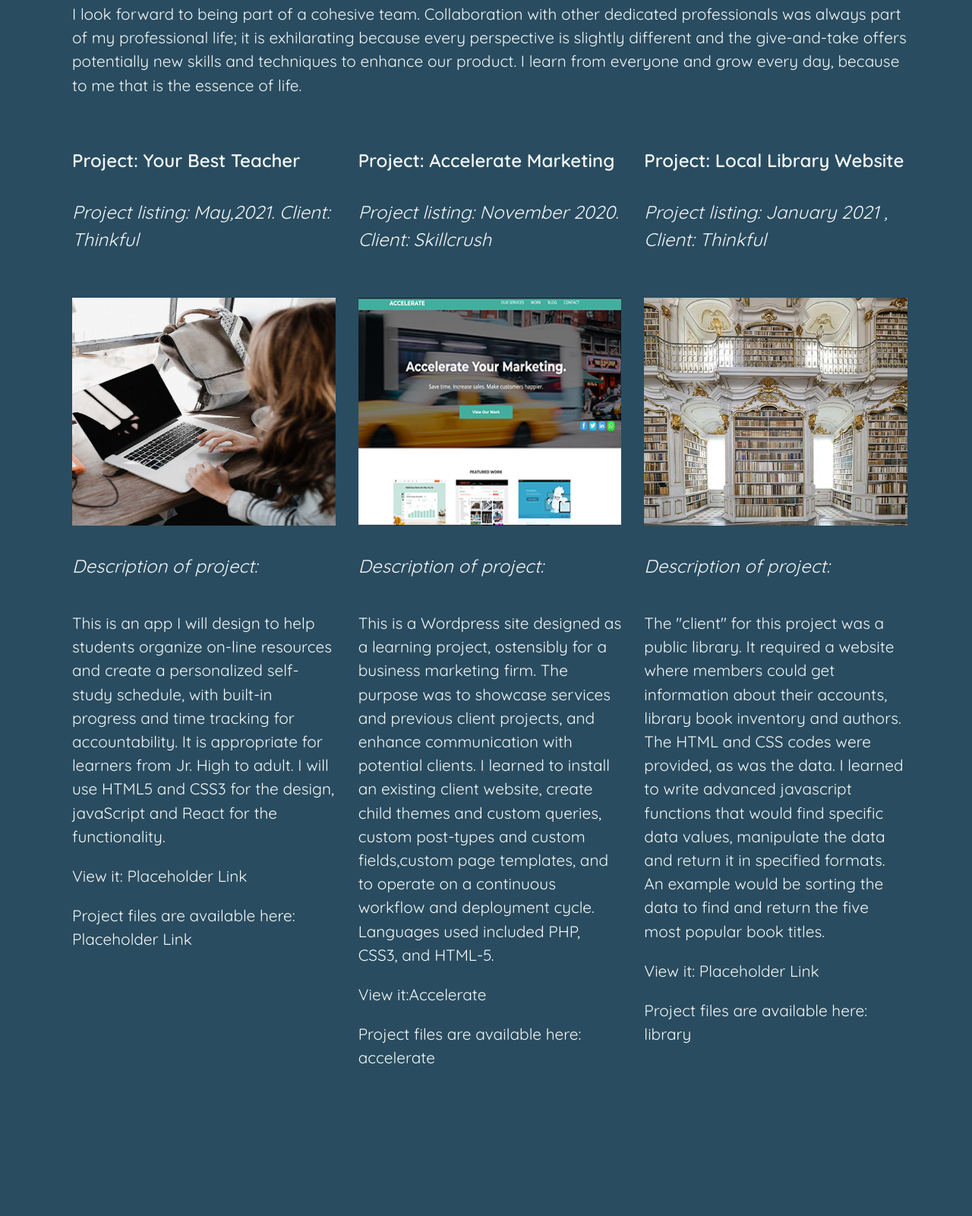
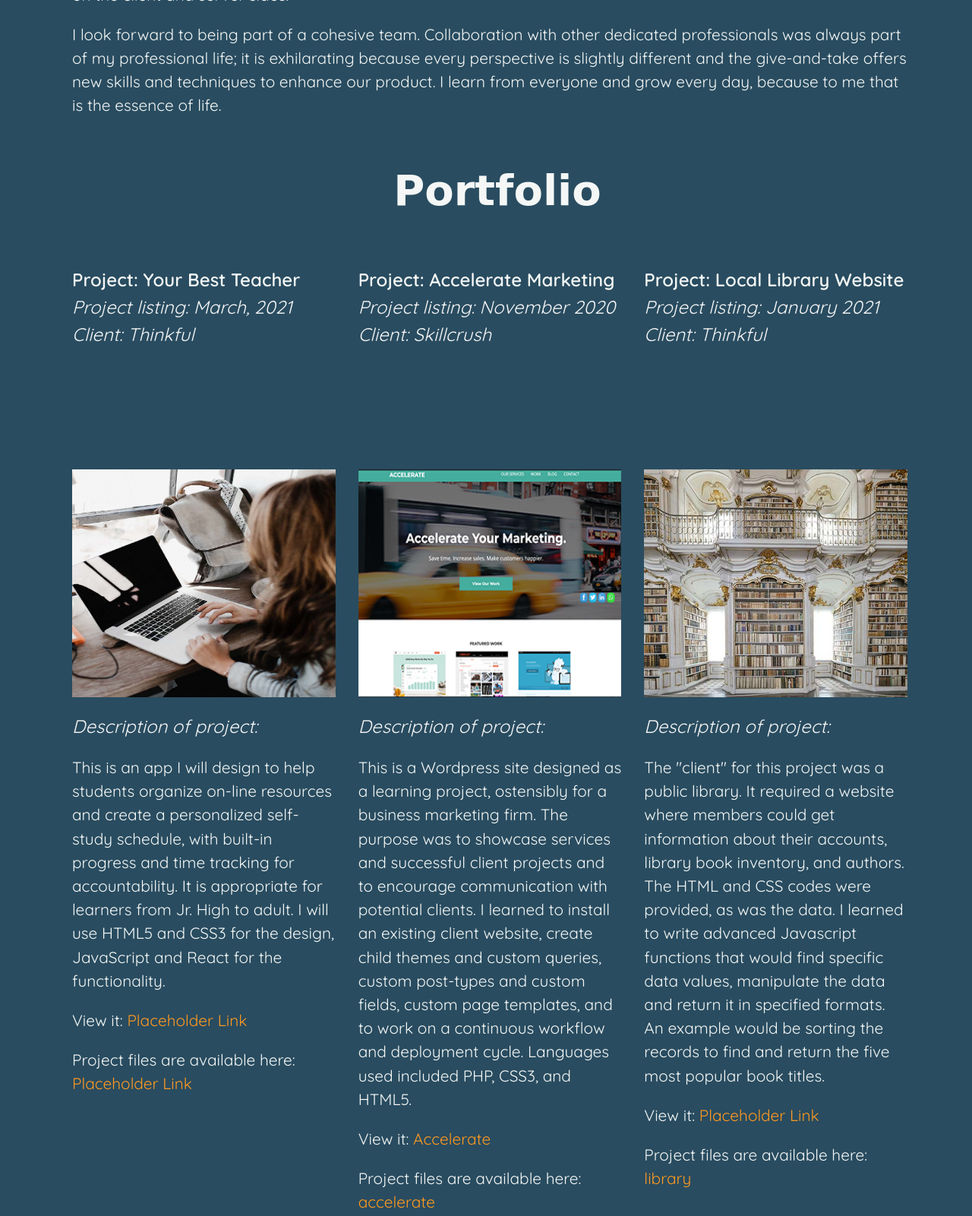
Before and after one commit to kahn-s/portfolio-page-new, a plain HTML site: page index.html in a window 1280 px wide. Shown: the part 1142-2743 px from the top of the page at 76% size. Drawn offline with Linux system fonts and the light colour scheme; a web font is replaced by a local one.

Commit message:
changed portfolio layout, placeholder links, some text

```diff
--- a/css/main.css
+++ b/css/main.css
@@ -40,16 +40,21 @@ h3 {
   font-weight: 700;
   font-size: 1.25em;
   text-align: left;
+  margin: 0;
 }
 h4 {
   font-weight: 400;
   font-size: 1.25em;
   font-style: italic;
+  text-align: left;
+  margin: 0;
 }
-p,
-a {
+p {
   font-weight: 400;
   font-size: 1em;
+}
+a {
+  color: #fe9920;
   text-decoration: none;
 }
 a:hover {
@@ -60,7 +65,7 @@ a:visited {
 }
 img {
   width: 100%;
-  padding-top: 5%;
+  padding: 5% 0;
 }
 /****** HEADER ******/
 
@@ -93,6 +98,7 @@ header nav ul li last-child a {
 /****  MAIN  ****/
 .item {
   margin: 20px;
+  align-content: flex-start;
 }
 
 /************  FORM STYLES Mobile  ******************/
@@ -146,6 +152,8 @@ footer {
 footer .group {
   display: flex;
   flex-direction: row;
+  width: 100%;
+  padding-left: 20px;
 }
 footer .item {
   width: 30%;
@@ -203,14 +211,22 @@ footer .icon i {
     display: flex;
     flex-wrap: wrap;
   }
+  #portfolio h1 {
+    width: 100%;
+    text-align: center;
+    padding-top: 3%;
+    padding-bottom: 5%;
+  }
+  .proj-heading {
+    height: 250px;
+  }
+
   #portfolio .item {
     width: 32%;
     padding-bottom: 18%;
     margin-bottom: 2%;
   }
-  #portfolio h4 {
-    padding-bottom: 10px;
-  }
+
   #portfolio img {
     height: 300px;
   }
@@ -223,4 +239,8 @@ footer .icon i {
   button {
     margin-top: 30px;
   }
+  footer .group {
+    padding-left: 10%;
+    padding-top: 30px;
+  }
 }
--- a/index.html
+++ b/index.html
@@ -51,7 +51,7 @@
               prior skills from teaching: characterizing and motivating a target
               audience, crafting memorable presentations, and problem-solving.
               Now I have added modern web-development languages and techniques
-              to that skillset. My goal is to work within a team of dedicated
+              to that skill set. My goal is to work within a team of dedicated
               professionals to create websites that are educational and engaging
               for modern learners.
             </p>
@@ -76,90 +76,116 @@
               with this foundation of correct, concise, and elegant code in
               mind. Client services include everything from coding web pages
               from design comps to the "full stack" of building functionality
-              into your website on the client side and the server side.
+              into your website on the client and server sides.
             </p>
             <p>
               I look forward to being part of a cohesive team. Collaboration
               with other dedicated professionals was always part of my
               professional life; it is exhilarating because every perspective is
-              slightly different and the give-and-take offers potentially new
-              skills and techniques to enhance our product. I learn from
-              everyone and grow every day, because to me that is the essence of
-              life.
+              slightly different and the give-and-take offers new skills and
+              techniques to enhance our product. I learn from everyone and grow
+              every day, because to me that is the essence of life.
             </p>
           </div>
         </section>
 
         <section id="portfolio">
+          <h1>Portfolio</h1>
           <div class="item">
-            <h3>Project: Your Best Teacher</h3>
-            <h4>Project listing: May,2021. Client: Thinkful</h4>
+            <div class="proj-heading">
+              <h3>Project: Your Best Teacher</h3>
+              <h4>Project listing: March, 2021</h4>
+              <h4>Client: Thinkful</h4>
+            </div>
             <img
               src="img/andrew-neel-laptop-child-unsplash.jpg"
               alt="teen at computer"
             />
+
             <h4>Description of project:</h4>
             <p>
               This is an app I will design to help students organize on-line
               resources and create a personalized self-study schedule, with
               built-in progress and time tracking for accountability. It is
               appropriate for learners from Jr. High to adult. I will use HTML5
-              and CSS3 for the design, javaScript and React for the
+              and CSS3 for the design, JavaScript and React for the
               functionality.
             </p>
-            <p>View it: <a>Placeholder Link</a></p>
-            <p>Project files are available here: <a>Placeholder Link</a></p>
+            <p>View it: <a href="#" target="_blank">Placeholder Link</a></p>
+            <p>
+              Project files are available here:
+              <a href="#" target="_blank">Placeholder Link</a>
+            </p>
           </div>
           <div class="item">
-            <h3>Project: Accelerate Marketing</h3>
-            <h4>Project listing: November 2020. Client: Skillcrush</h4>
+            <div class="proj-heading">
+              <h3>Project: Accelerate Marketing</h3>
+              <h4>Project listing: November 2020</h4>
+              <h4>Client: Skillcrush</h4>
+            </div>
             <img
               src="img/a203accelerate_landing-copy.png"
               alt="screenshot of accelerate webpage"
             />
+
             <h4>Description of project:</h4>
             <p>
               This is a Wordpress site designed as a learning project,
               ostensibly for a business marketing firm. The purpose was to
-              showcase services and previous client projects, and enhance
+              showcase services and successful client projects and to encourage
               communication with potential clients. I learned to install an
               existing client website, create child themes and custom queries,
-              custom post-types and custom fields,custom page templates, and to
-              operate on a continuous workflow and deployment cycle. Languages
-              used included PHP, CSS3, and HTML-5.
+              custom post-types and custom fields, custom page templates, and to
+              work on a continuous workflow and deployment cycle. Languages used
+              included PHP, CSS3, and HTML5.
             </p>
             <p>
-              View it:<a href="https://kahn-s.github.io/203-accelerate/."
+              View it:
+              <a
+                href="https://kahn-s.github.io/203-accelerate/."
+                target="_blank"
                 >Accelerate</a
               >
             </p>
             <p>
               Project files are available here:
-              <a href="https://github.com/kahn-s/203-accelerate"> accelerate</a>
+              <a
+                href="https://github.com/kahn-s/203-accelerate"
+                target="_blank"
+              >
+                accelerate</a
+              >
             </p>
           </div>
           <div class="item">
-            <h3>Project: Local Library Website</h3>
-            <h4>Project listing: January 2021 , Client: Thinkful</h4>
+            <div class="proj-heading">
+              <h3>Project: Local Library Website</h3>
+              <h4>Project listing: January 2021</h4>
+              <h4>Client: Thinkful</h4>
+            </div>
             <img
               src="img/andreas-library-unsplash-copy.jpg"
               alt="photo of ornate library"
             />
+
             <h4>Description of project:</h4>
             <p>
               The "client" for this project was a public library. It required a
               website where members could get information about their accounts,
-              library book inventory and authors. The HTML and CSS codes were
-              provided, as was the data. I learned to write advanced javascript
+              library book inventory, and authors. The HTML and CSS codes were
+              provided, as was the data. I learned to write advanced Javascript
               functions that would find specific data values, manipulate the
               data and return it in specified formats. An example would be
-              sorting the data to find and return the five most popular book
+              sorting the records to find and return the five most popular book
               titles.
             </p>
-            <p>View it: <a>Placeholder Link</a></p>
+            <p>View it: <a href="#" target="_blank">Placeholder Link</a></p>
             <p>
               Project files are available here:
-              <a href="https://github.com/kahn-s/Project_Local_Library_1">
+              <a
+                href="https://github.com/kahn-s/Project_Local_Library_1"
+                target="_blank"
+              >
                 library</a
               >
             </p>
```
